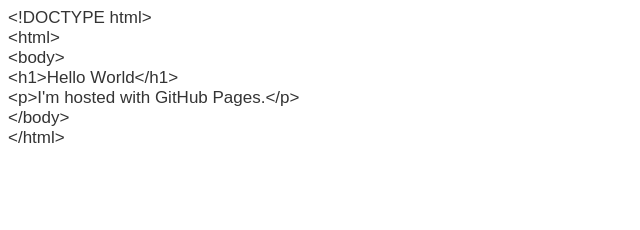
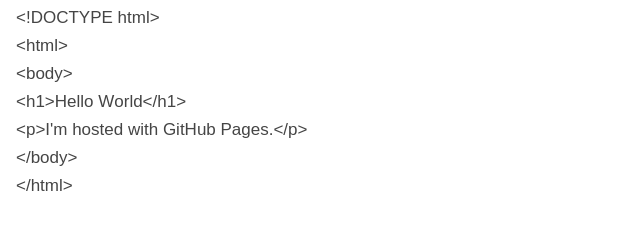
Before and after one commit to sachab89/Amaro_Hermits, a plain HTML site: page Index.html in a window 1280 px wide. Shown: the whole page, without its empty margins (0-640 px from the left). Drawn offline with Linux system fonts and the light colour scheme.

Commit message:
Update Index7_16.html

```diff
--- a/Index.html
+++ b/Index.html
@@ -7,7 +7,7 @@
   <meta name="Generator" content="Cocoa HTML Writer">
   <meta name="CocoaVersion" content="2575.6">
   <style type="text/css">
-    p.p1 {margin: 0.0px 0.0px 0.0px 0.0px; font: 17.0px Arial; color: #343434; -webkit-text-stroke: #eae96f}
+    p.p1 {margin: 8.0px 8.0px 8.0px 8.0px; font: 17.0px Arial; color: #454545; -webkit-text-stroke: #eae96f}
     span.s1 {font-kerning: none}
   </style>
 </head>
```
